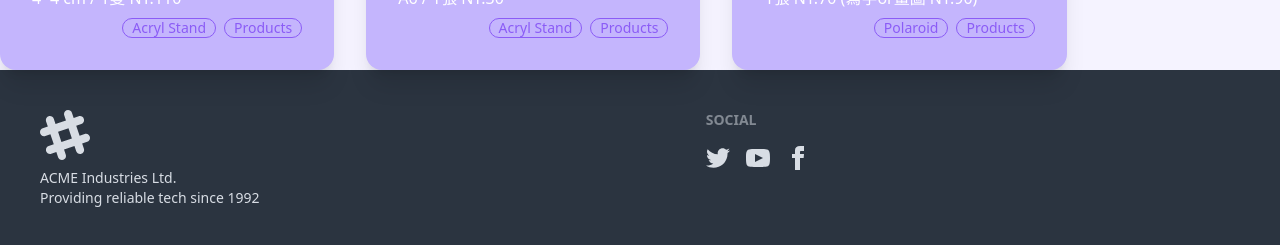
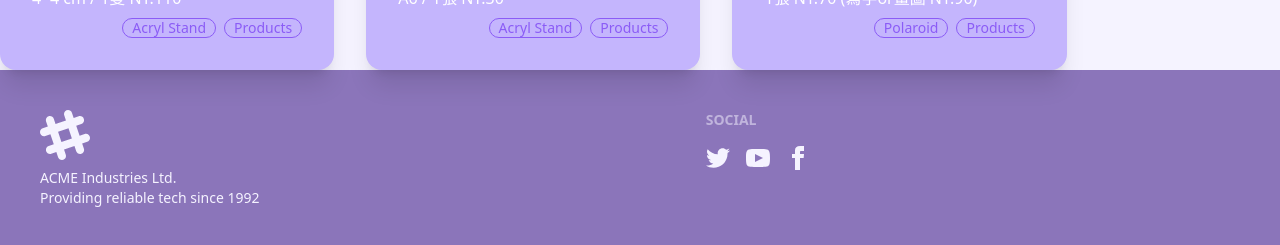
Before and after one commit to Jimmyluluu/MoriiiProduct, a Vue app: page / in a window 1280 px wide. Shown: the part 859-1104 px from the top of the page. Built offline with nearby package versions, Linux system fonts and the light colour scheme.

Commit message:
更改一些顏色

```diff
--- a/src/components/HelloWorld.vue
+++ b/src/components/HelloWorld.vue
@@ -11,7 +11,7 @@ const count = ref(0);
 <template>
   <div class="navbar bg-white">
     <div class="flex-1">
-      <a class="btn btn-ghost normal-case text-xl">Moriii's Store</a>
+      <a class="btn btn-ghost normal-case text-xl" style="text-decoration-coloror: #8B75BA;">Moriii's Store</a>
     </div>
     <div class="flex-none">
       <ul class="menu menu-horizontal px-1">
@@ -177,7 +177,7 @@ const count = ref(0);
     </div>
   </div>
 
-  <footer class="footer p-10 bg-neutral text-neutral-content">
+  <footer class="footer p-10 text-violet-50" style="background-color: #8B75BA;">
     <div>
       <svg
         width="50"
@@ -194,7 +194,7 @@ const count = ref(0);
       </svg>
       <p>ACME Industries Ltd.<br />Providing reliable tech since 1992</p>
     </div>
-    <div>
+    <div class="text-violet-50">
       <span class="footer-title">Social</span>
       <div class="grid grid-flow-col gap-4">
         <a
```
